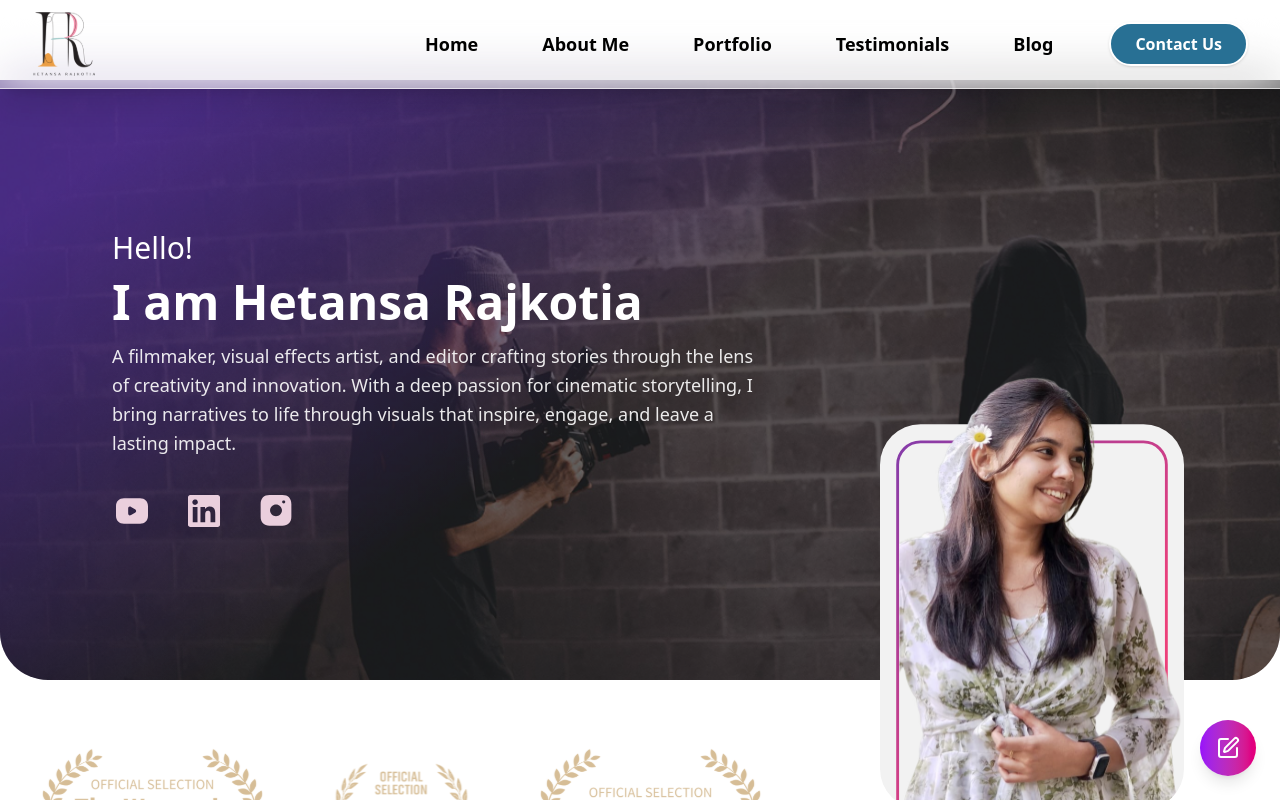
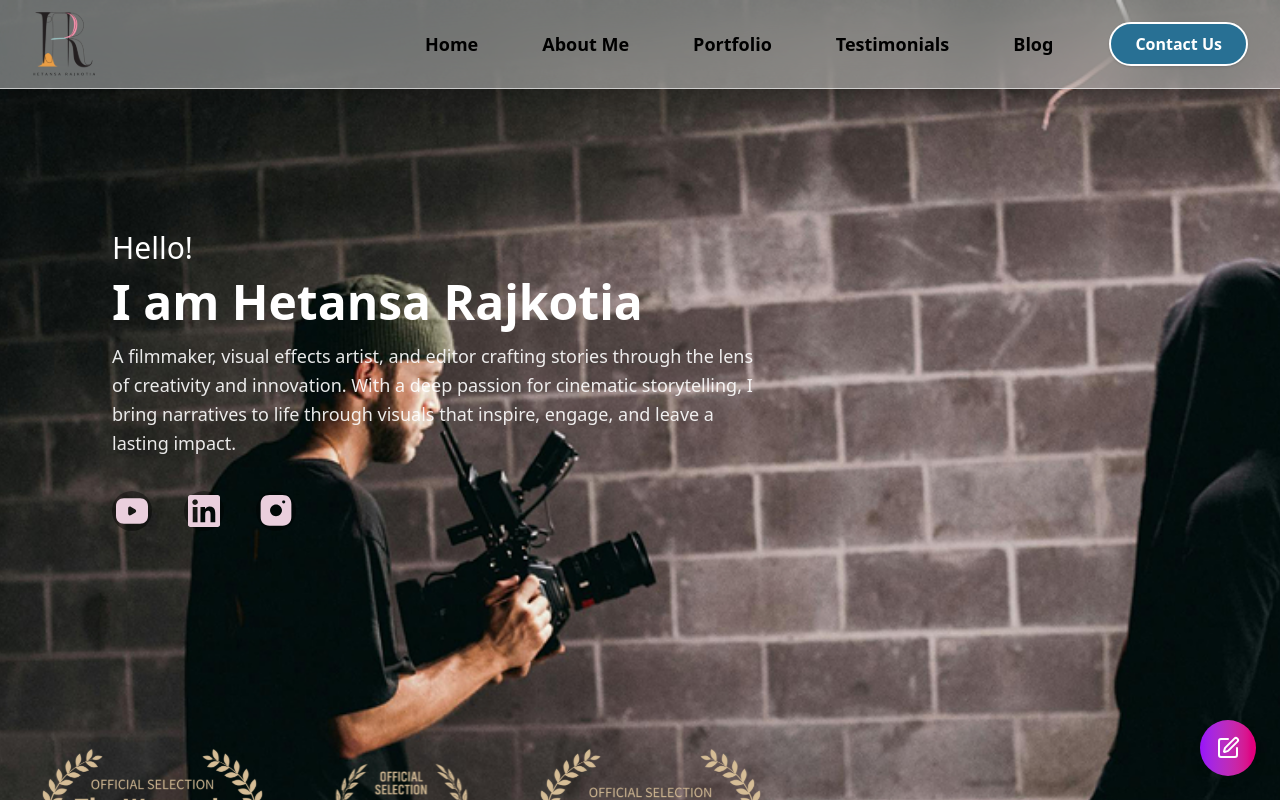
Before and after one commit to hetudi1998/frontend, a React (Vite) app: page / in a window 1280 px wide. Shown: the top 800 px of the page. Built offline with nearby package versions, Linux system fonts and the light colour scheme.

Commit message:
Updated code

```diff
--- a/src/components/Hero.tsx
+++ b/src/components/Hero.tsx
@@ -81,34 +81,25 @@ export default function HeroSection() {
             onClose={() => setIsMenuOpen(false)}
             onToggle={toggleMenu}
           />
-          <button
-            className="flex items-center justify-center h-10 w-10 rounded-full bg-white/70 shadow border border-white/60"
-            onClick={toggleMenu}
-          >
-            <span className="text-2xl text-primary">{isMenuOpen ? "✕" : "☰"}</span>
-          </button>
         </div>
       </header>
 
-      {/* Main Content with Purple Background */}
-      <div className="flex-1 flex flex-col bg-white relative pt-20 sm:pt-24 md:pt-20">
-        {/* Profile Image - Mobile */}
-        <div
-          className={`md:hidden absolute left-1/2 transform -translate-x-1/2 -top-10 sm:-top-24 w-48 sm:w-56 transition-opacity duration-300 ${isMenuOpen ? 'opacity-0 z-0' : 'opacity-100 z-50'}`}
-        >
+      {/* Profile Image - Mobile (below navbar, larger size) */}
+      <div className="md:hidden flex justify-center mt-28">
         <img
           src={profilePic}
           alt="Hetansa Rajkotia"
-            width={224}
-            height={224}
-            className="w-full h-full object-contain"
+          width={256}
+          height={256}
+          className="w-64 h-64 object-contain rounded-2xl shadow-xl border-4 border-white"
           loading="eager"
         />
       </div>
 
-        <div className="bg-[linear-gradient(145deg,#673AB7_10%,#252124_50%)] relative overflow-hidden rounded-b-[1.5rem] sm:rounded-b-[2rem] md:rounded-b-[3rem]">
+      {/* Main Content with Purple Background */}
+      <div className="flex-1 flex flex-col relative pt-8 sm:pt-12 md:pt-20">
           <div
-            className="absolute inset-0 z-0 opacity-30 bg-cover bg-center"
+            className="absolute inset-0 z-0 bg-cover bg-center"
             style={{ backgroundImage: `url(${backgroundPic})` }}
             aria-hidden="true"
           />
@@ -132,12 +123,11 @@ export default function HeroSection() {
                     target="_blank"
                     rel="noopener noreferrer"
                     aria-label={name}
-                    className="text-white hover:text-primary transition-all duration-300 transform hover:scale-110 focus:outline-none focus:ring-2 focus:ring-primary focus:ring-offset-2 rounded-full p-1"
+                    className="text-white hover:text-primary transition-all duration-300 transform hover:scale-110 focus:outline-none focus:ring-2 focus:ring-primary focus:ring-offset-2 rounded-full p-1 bg-black/40"
                   >
                     <img src={icon} alt="" className="w-6 h-6 sm:w-7 sm:h-7 md:w-8 md:h-8" aria-hidden="true" />
                   </a>
                 ))}
-              </div>
               </div>
             </div>
           </div>
@@ -164,21 +154,6 @@ export default function HeroSection() {
           ))}
         </div>
       </div>
-
-      {/* Profile Image - Desktop */}
-      <div
-        className="hidden md:block absolute right-4 lg:right-12 xl:right-24 2xl:right-36 bottom-20 sm:bottom-24 lg:bottom-32 w-56 sm:w-64 md:w-72 lg:w-76 h-auto z-50 transition-all duration-300"
-      >
-        <img
-          src={profilePic}
-          alt=""
-          width={304}
-          height={304}
-          className="w-full h-full object-contain"
-          aria-hidden="true"
-        />
-        <div className="hidden lg:block absolute left-1/2 bottom-0 w-[2px] h-24 md:h-32 lg:h-36 bg-black transform translate-y-full" aria-hidden="true"></div>
-      </div>
     </section>
   );
 }
--- a/src/components/Topbar.tsx
+++ b/src/components/Topbar.tsx
@@ -1,50 +1 @@
-import HRLogo from "../assets/HRLogo.svg";
-import { useState } from "react";
-import MobileMenu from "./MobileMenu";
-
-const menuItems = [
-  { href: '#home', text: 'Home' },
-  { href: '#about', text: 'About Me' },
-  { href: '#portfolio', text: 'Portfolio' },
-  { href: '#testimonials', text: 'Testimonials' },
-  { href: '#blog', text: 'Blog' }
-];
-
-export default function Topbar() {
-  const [menuOpen, setMenuOpen] = useState(false);
-  return (
-    <header className="lg:hidden fixed top-0 left-0 w-full z-50 bg-white/40 backdrop-blur-xl border-b border-white/60 shadow-xl transition-all duration-300">
-      <div className="flex items-center justify-between px-4 sm:px-8 py-3">
-        {/* Logo */}
-        <a href="#home" onClick={e => { e.preventDefault(); document.getElementById('home')?.scrollIntoView({ behavior: 'smooth' }); }}>
-          <img src={HRLogo} alt="HR Logo" className="h-10 w-10 object-contain" />
-        </a>
-        {/* Desktop Nav (hidden on mobile) */}
-        <nav className="hidden md:flex gap-6">
-          {menuItems.map((item) => (
-            <a
-              key={item.href}
-              href={item.href}
-              className="text-primary font-bold text-base px-3 py-1 rounded-lg hover:bg-primary/10 hover:text-secondary transition-colors"
-              onClick={e => {
-                e.preventDefault();
-                document.getElementById(item.href.substring(1))?.scrollIntoView({ behavior: 'smooth' });
-              }}
-            >
-              {item.text}
-            </a>
-          ))}
-        </nav>
-        {/* Hamburger for mobile */}
-        <button
-          className="md:hidden flex items-center justify-center h-10 w-10 rounded-full bg-white/70 shadow border border-white/60"
-          onClick={() => setMenuOpen(v => !v)}
-        >
-          <span className="text-2xl text-primary">{menuOpen ? "✕" : "☰"}</span>
-        </button>
-      </div>
-      {/* Mobile Menu Overlay */}
-      <MobileMenu isOpen={menuOpen} onClose={() => setMenuOpen(false)} onToggle={() => setMenuOpen(v => !v)} />
-    </header>
-  );
-}
+// Topbar component disabled to prevent duplicate mobile menu. All navigation handled in Hero.tsx.
```
Lines whose indentation alone changed are shown as unchanged.
